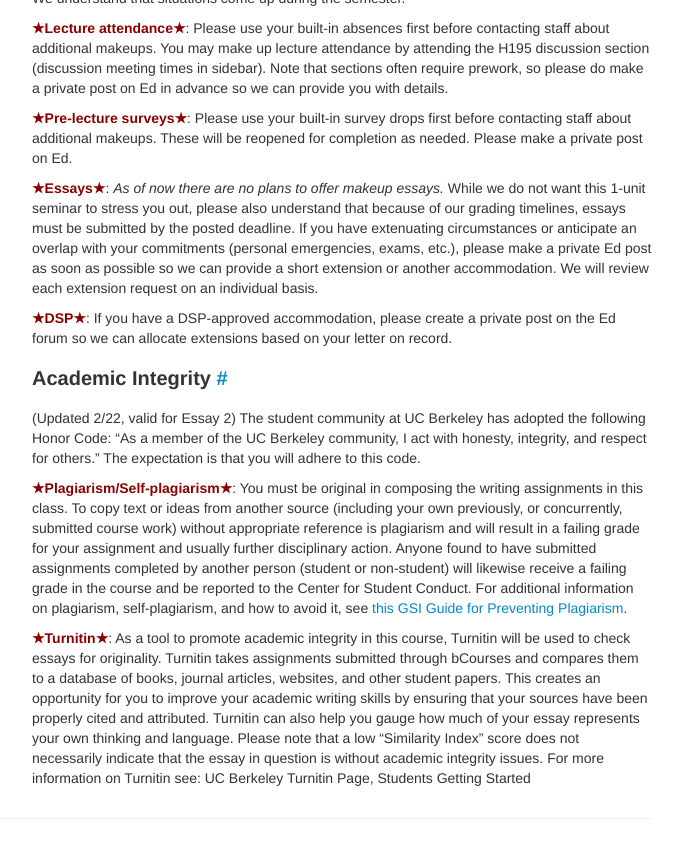
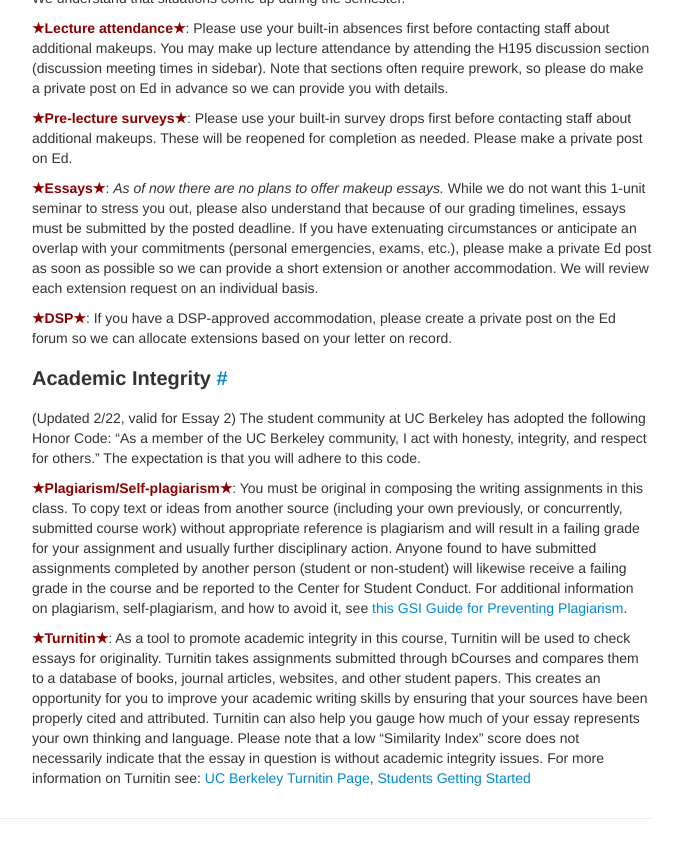
Before and after one commit to Berkeley-CS195/sp23, a Jekyll site: the page built from about.md, in a window 1280 px wide and 900 px high, scrolled down 1574 px. Shown: the top 858 px of the window, without its empty margins (458-1141 px from the left). Built offline with Jekyll 4.4.1, drawn with Linux system fonts in a browser that asks for light colours; part of the change alters nothing that is shown.

```diff
--- a/about.md
+++ b/about.md
@@ -112,4 +112,4 @@ the number of additional days that you require to complete the assignment.
 **Plagiarism/Self-plagiarism**: You must be original in composing the writing assignments in this class. To copy text or ideas from another source (including your own previously, or concurrently, submitted course work) without appropriate reference is plagiarism and will result in a failing grade for your assignment and usually further disciplinary action.  Anyone found to have submitted assignments completed by another person (student or non-student) will likewise receive a failing grade in the course and be reported to the Center for Student Conduct. For additional information on plagiarism, self-plagiarism, and how to avoid it, see [this GSI Guide for Preventing Plagiarism](http://gsi.berkeley.edu/teachingguide/misconduct/prevent-plag.html).
 
 **Turnitin**:
-As a tool to promote academic integrity in this course, Turnitin will be used to check essays for originality. Turnitin takes assignments submitted through bCourses and compares them to a database of books, journal articles, websites, and other student papers. This creates an opportunity for you to improve your academic writing skills by ensuring that your sources have been properly cited and attributed. Turnitin can also help you gauge how much of your essay represents your own thinking and language. Please note that a low “Similarity Index” score does not necessarily indicate that the essay in question is without academic integrity issues. For more information on Turnitin see: UC Berkeley Turnitin Page, Students Getting Started
+As a tool to promote academic integrity in this course, Turnitin will be used to check essays for originality. Turnitin takes assignments submitted through bCourses and compares them to a database of books, journal articles, websites, and other student papers. This creates an opportunity for you to improve your academic writing skills by ensuring that your sources have been properly cited and attributed. Turnitin can also help you gauge how much of your essay represents your own thinking and language. Please note that a low “Similarity Index” score does not necessarily indicate that the essay in question is without academic integrity issues. For more information on Turnitin see: [UC Berkeley Turnitin Page](https://rtl.berkeley.edu/services-programs/academic-integrity), [Students Getting Started](https://rtl.berkeley.edu/services-programs/academic-integrity/students-get-started-turnitin)
```
